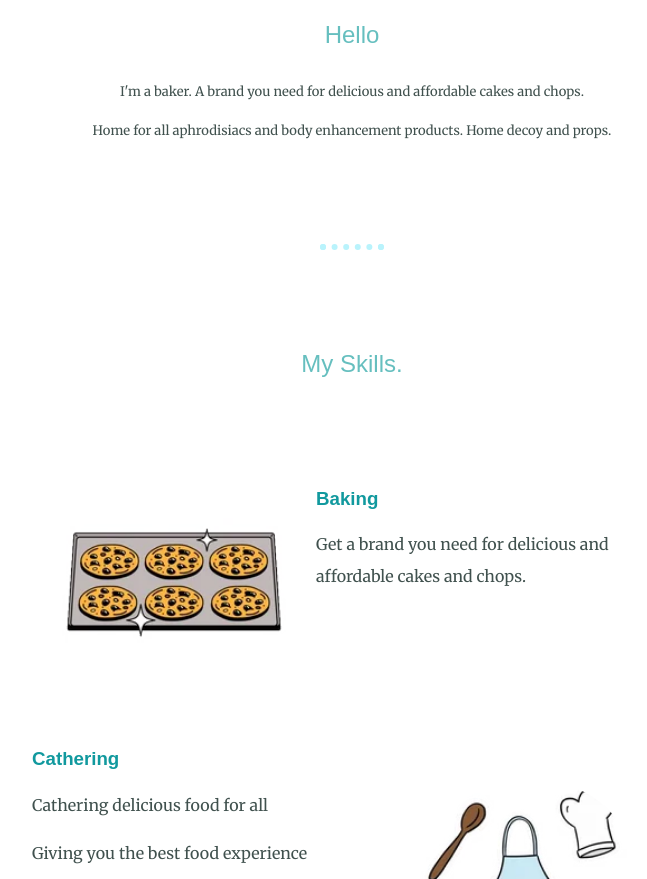
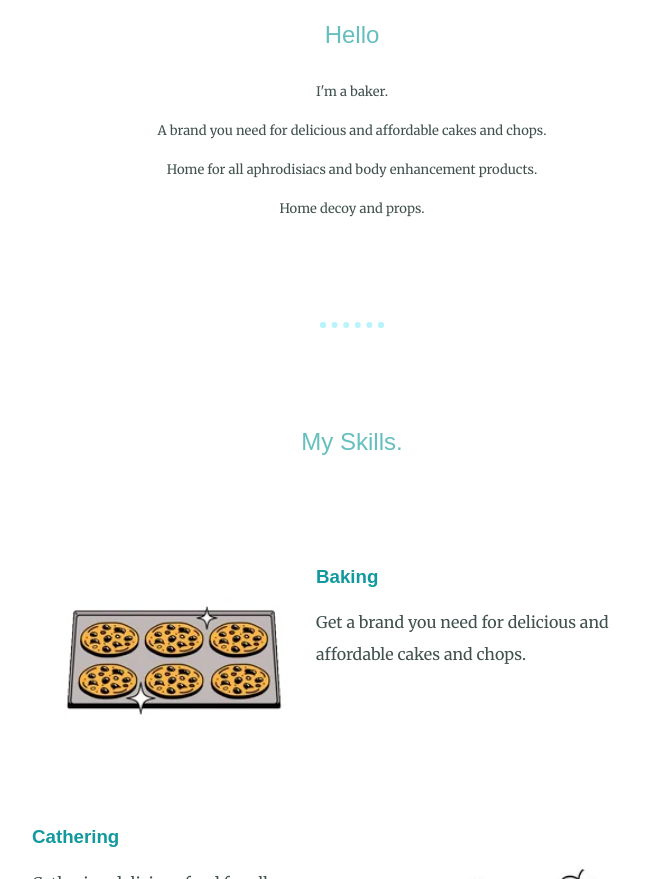
Before and after one commit to Nancys-Website/MyWebsite, a plain HTML site: page index.html in a window 1280 px wide. Shown: the part 862-1741 px from the top of the page, without its empty margins (288-935 px from the left). Drawn offline with Linux system fonts and the light colour scheme.

Commit message:
Add files via upload

```diff
--- a/index.html
+++ b/index.html
@@ -42,8 +42,8 @@
     <h2>Hello</h2>
 
     <div class="int">
-        <p>I'm a baker. A brand you need for delicious and affordable cakes and chops.</p>
-        <p>Home for all aphrodisiacs and body enhancement products. Home decoy and props.</p>
+        <p>I'm a baker. <p> A brand you need for delicious and affordable cakes and chops.</p></p>
+        <p>Home for all aphrodisiacs and body enhancement products. <p>Home decoy and props.</p></p>
     </div>
 
 
```
